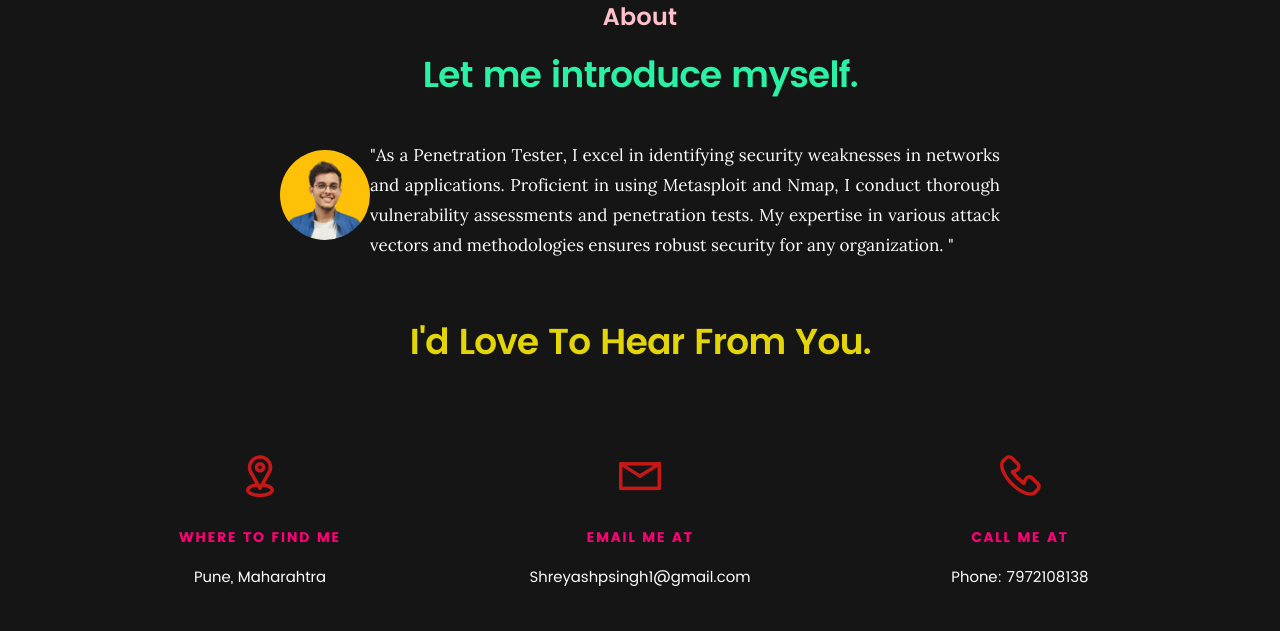
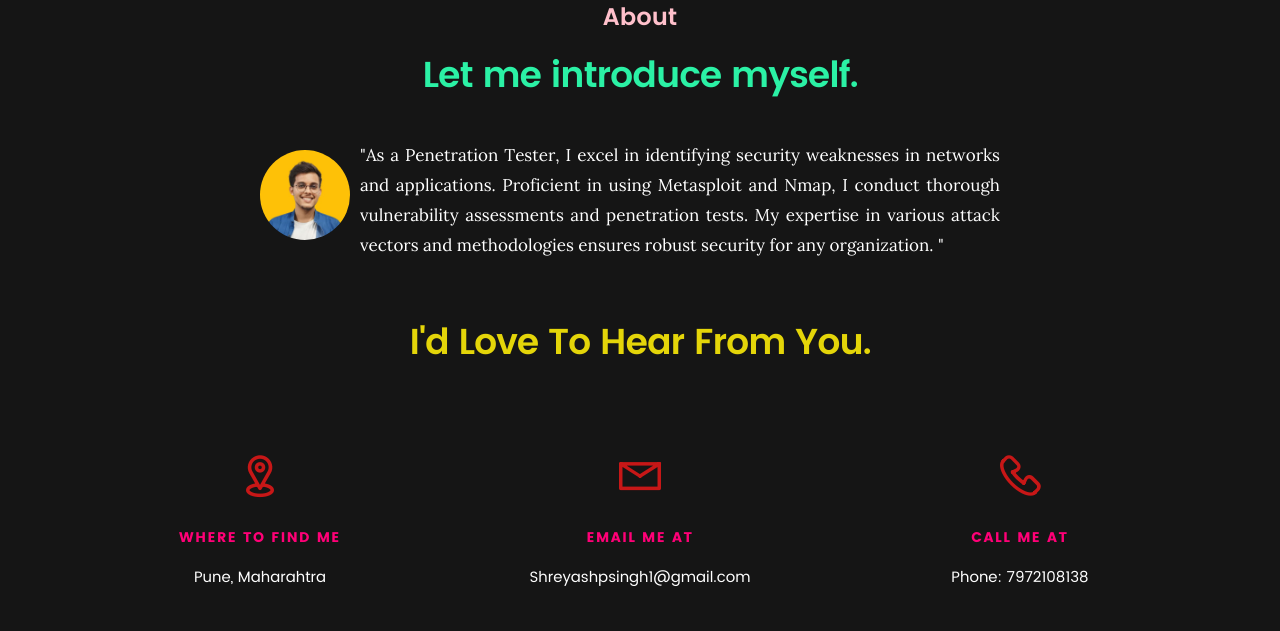
Before and after one commit to Shreyas-singh62/Portfolio, a plain HTML site: page index.html in a window 1280 px wide. Shown: the part 857-1488 px from the top of the page. Drawn offline with Linux system fonts and the light colour scheme; files whose address does not match are found by name.

Commit message:
Update main.css

```diff
--- a/css/main.css
+++ b/css/main.css
@@ -1512,7 +1512,7 @@ header .logo a {
 	width: 9rem;
 	border-radius: 50%;
 	color: #ffffff;
-	margin: .9rem 0 0 0;
+	margin: .9rem 1rem .9rem -2rem;
 	float: left;
 }
 .intro-info .lead {
```
